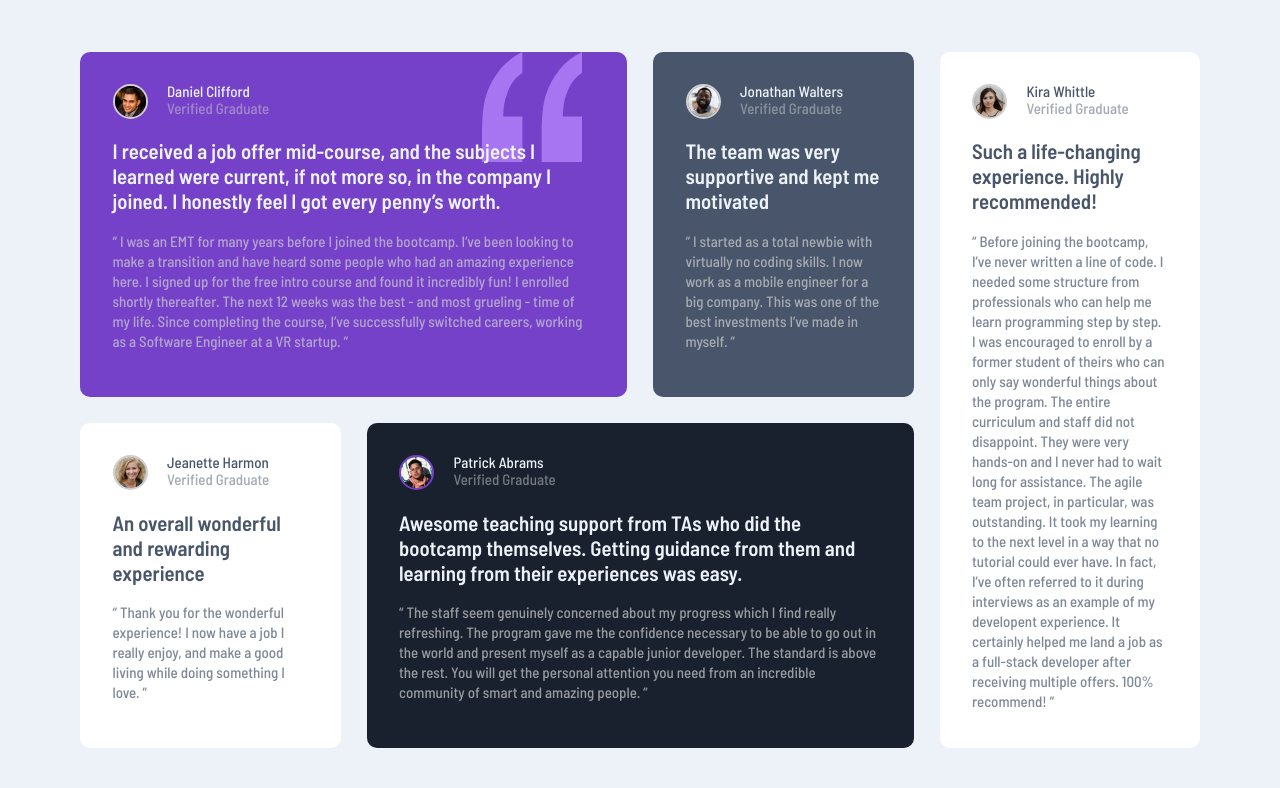
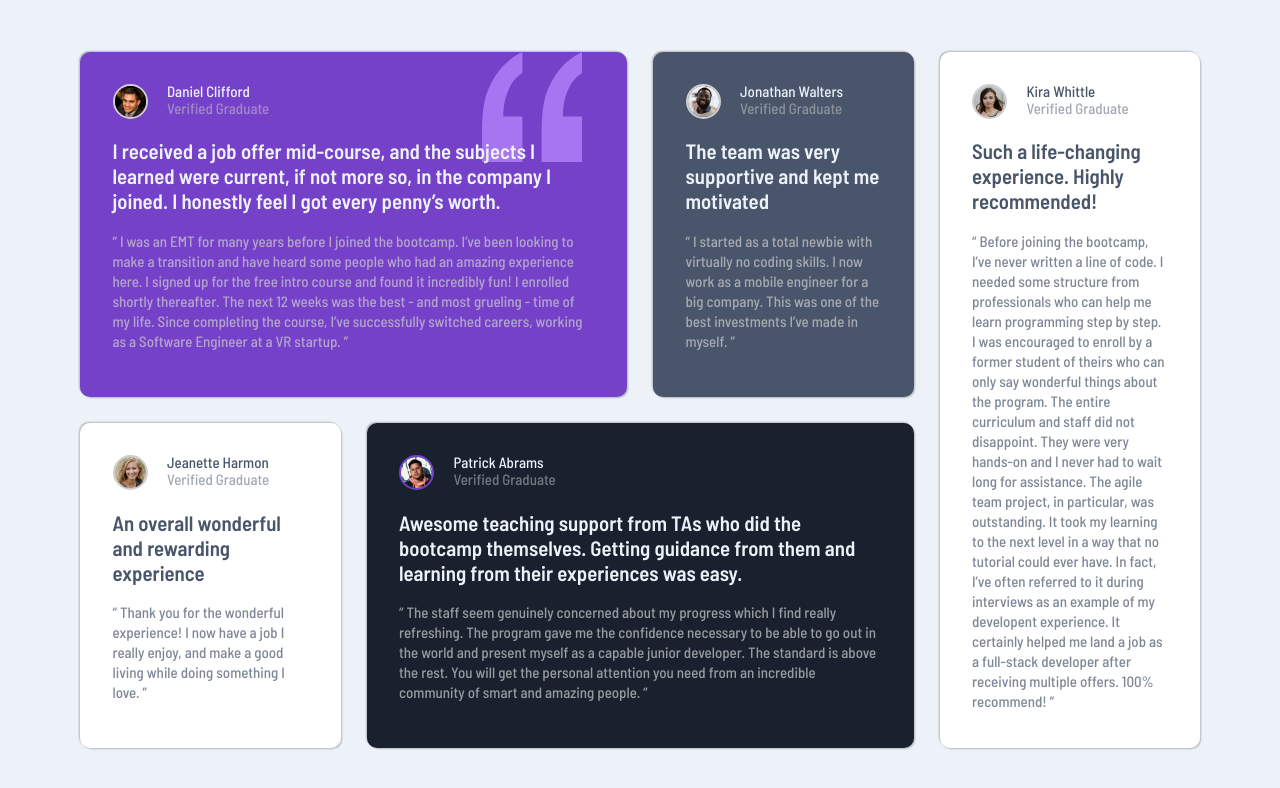
Before and after one commit to Prabakara-N/testimonials-grid-section-main, a plain HTML site: page index.html in a window 1280 px wide. Drawn offline with Linux system fonts and the light colour scheme.

Commit message:
css edited

```diff
--- a/styles/style.css
+++ b/styles/style.css
@@ -47,7 +47,7 @@ body {
 
 main {
   width: min(95%, 1120px);
-  margin: 3rem auto;
+  margin: 3.5rem auto;
   display: grid;
   grid-auto-columns: 1fr;
   grid-template-areas: "one" "two" "three" "four" "five";
@@ -58,6 +58,8 @@ main {
 .section {
   padding: 1.75rem 2.5rem;
   border-radius: 10px;
+  box-shadow: 1.25px 1.25px 1.25px rgba(0, 0, 0, 0.2),
+    -1.25px -1.25px 1.25px rgba(0, 0, 0, 0.2);
 }
 
 .image {
```
